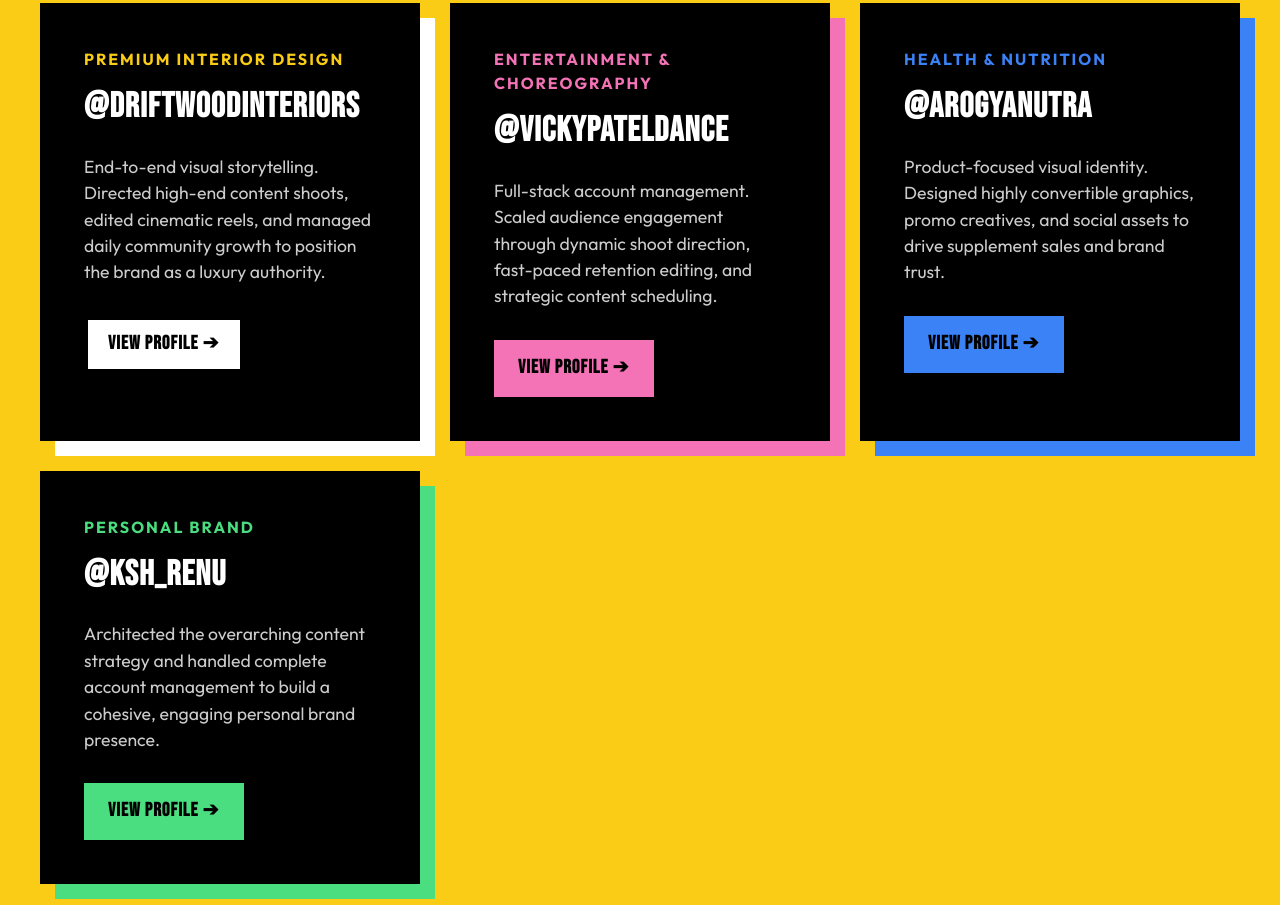
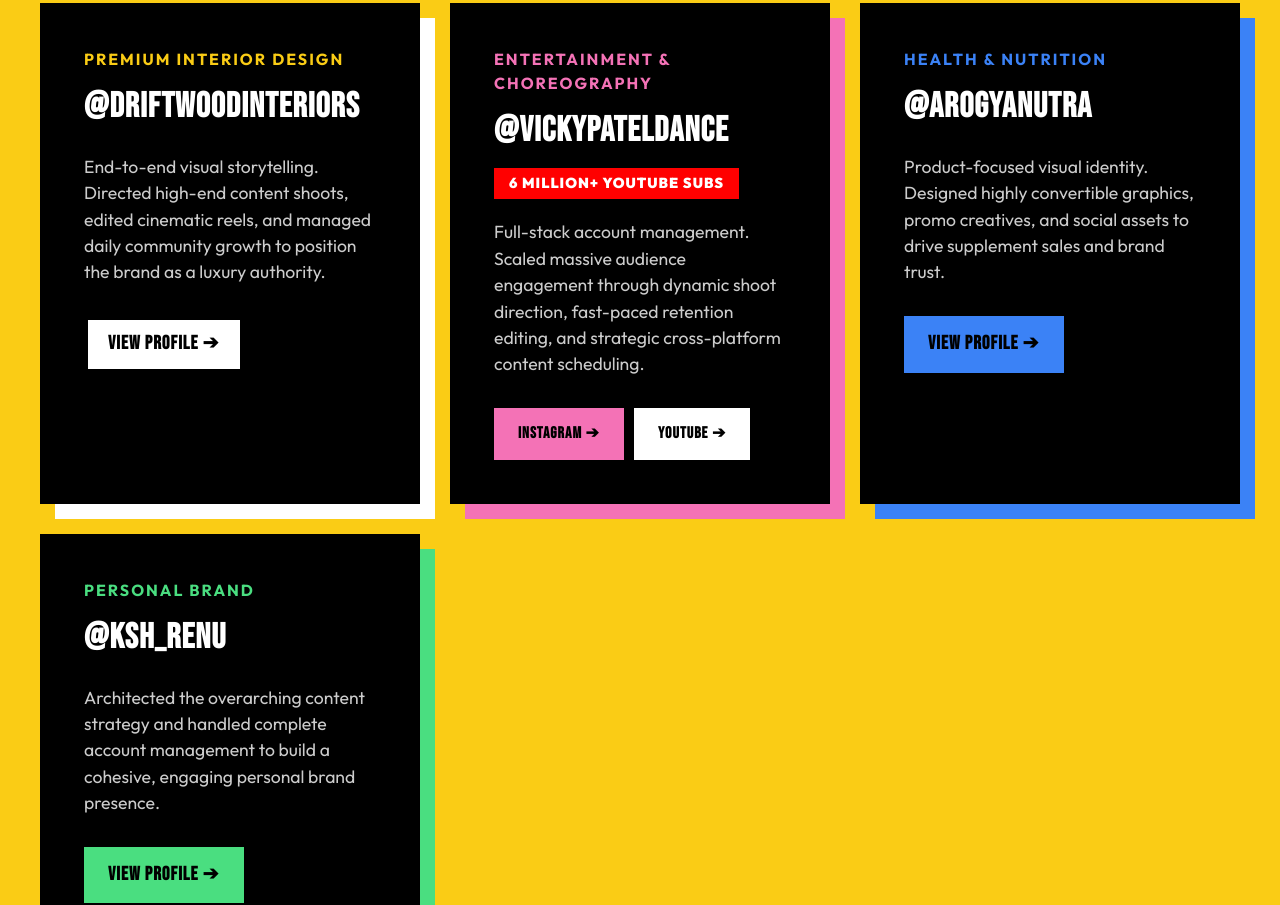
Before and after one commit to rishidighe/Rishi-portfolio, a plain HTML site: page index.html in a window 1280 px wide. Shown: the part 2521-3426 px from the top of the page. Drawn offline with Linux system fonts and the light colour scheme.

Commit message:
Add 6M subscriber badge and YouTube link to Vicky Patel

```diff
--- a/index.html
+++ b/index.html
@@ -170,9 +170,13 @@
                     <!-- Card 2 -->
                     <div style="background: black; padding: 40px; border: 4px solid black; box-shadow: 15px 15px 0px var(--pink); transition: transform 0.2s;" onmouseover="this.style.transform='translate(-5px, -5px)';" onmouseout="this.style.transform='translate(0, 0)';">
                         <h4 style="color: var(--pink); font-size: 1rem; text-transform: uppercase; letter-spacing: 2px; margin-bottom: 10px; font-family: 'Outfit', sans-serif; font-weight: bold;">Entertainment & Choreography</h4>
-                        <h3 style="font-size: 2.2rem; color: white; margin-bottom: 20px;">@vickypateldance</h3>
-                        <p style="color: rgba(255,255,255,0.8); font-size: 1.1rem; margin-bottom: 30px; font-family: 'Outfit', sans-serif; line-height: 1.5;">Full-stack account management. Scaled audience engagement through dynamic shoot direction, fast-paced retention editing, and strategic content scheduling.</p>
-                        <a href="https://www.instagram.com/vickypateldance/" target="_blank" class="brutal-btn" style="background: var(--pink); color: black; padding: 10px 20px; font-size: 1.2rem; display: inline-block; border-color: var(--pink);">VIEW PROFILE ➔</a>
+                        <h3 style="font-size: 2.2rem; color: white; margin-bottom: 10px;">@vickypateldance</h3>
+                        <div style="background: #FF0000; color: white; display: inline-block; padding: 5px 15px; font-weight: 900; font-size: 0.9rem; margin-bottom: 20px; text-transform: uppercase; letter-spacing: 1px;">6 Million+ YouTube Subs</div>
+                        <p style="color: rgba(255,255,255,0.8); font-size: 1.1rem; margin-bottom: 30px; font-family: 'Outfit', sans-serif; line-height: 1.5;">Full-stack account management. Scaled massive audience engagement through dynamic shoot direction, fast-paced retention editing, and strategic cross-platform content scheduling.</p>
+                        <div style="display: flex; gap: 10px; flex-wrap: wrap;">
+                            <a href="https://www.instagram.com/vickypateldance/" target="_blank" class="brutal-btn" style="background: var(--pink); color: black; padding: 10px 20px; font-size: 1rem; border-color: var(--pink);">INSTAGRAM ➔</a>
+                            <a href="https://www.youtube.com/@vickypateldance" target="_blank" class="brutal-btn" style="background: white; color: black; padding: 10px 20px; font-size: 1rem; border-color: white;">YOUTUBE ➔</a>
+                        </div>
                     </div>
 
                     <!-- Card 3 -->
```
